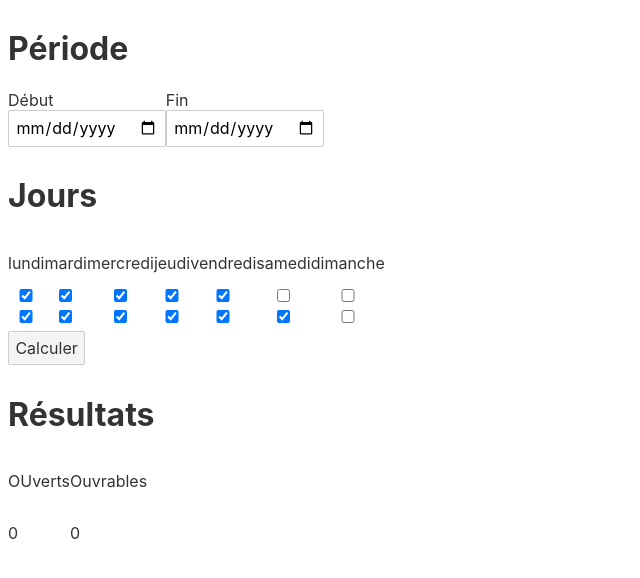
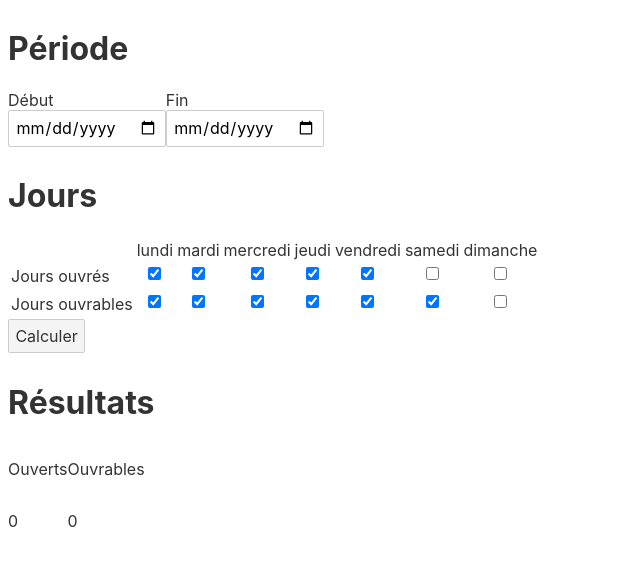
Before and after one commit to b3b00/daysCounter, a Svelte app: page / in a window 1280 px wide. Shown: the top 578 px of the page, without its empty margins (0-640 px from the left). Built offline with nearby package versions, Linux system fonts and the light colour scheme.

Commit message:
cleaning

```diff
--- a/src/App.svelte
+++ b/src/App.svelte
@@ -1,12 +1,12 @@
 <script>
 
-import {calculateDays} from './time.js'
+	import { calculateDays } from './time.js'
 
 	export let startDate;
 
 	export let endDate;
 
-export let days = ["lundi","mardi","mercredi","jeudi","vendredi","samedi","dimanche"]
+	export let days = ["lundi", "mardi", "mercredi", "jeudi", "vendredi", "samedi", "dimanche"]
 
 	export let opening = [true, true, true, true, true, true, false];
 
@@ -17,9 +17,8 @@ export let days = ["lundi","mardi","mercredi","jeudi","vendredi","samedi","diman
 	let openingSum = 0;
 
 	const Calculate = () => {
-		console.log(startDate);
-		console.log(endDate);
-		const d = calculateDays(new Date(startDate),new Date(endDate),days, opened,opening);
+		const d = calculateDays(new Date(startDate), new Date(endDate), days, opened, opening);
+		console.log(d);
 		openedSum = d.opened;
 		openingSum = d.opening;
 	}
@@ -50,27 +49,39 @@ export let days = ["lundi","mardi","mercredi","jeudi","vendredi","samedi","diman
 
 <div>
 	<h1>Jours</h1>
+
 	<div style="display:flex;flex-direction: row;">
-		{#each days as day,index}
-		<div style="display:flex;flex-direction: column;">
-			<p>{days[index]}</p>
 
-			<input type="checkbox" bind:checked={opened[index]}/>
+		<table>
+			<tr>
+				<td></td>
+				{#each days as day,index}
+				<td align="center">{day}</td>
+				{/each}
+			</tr>
+			<tr>
+				<td>Jours ouvrés</td>
+				{#each days as day,index}
+				<td align="center">
+					<input type="checkbox" bind:checked={opened[index]} on:change={Calculate} />
+				</td>
+				{/each}
+			</tr>
+			<tr>
+				<td>Jours ouvrables</td>
+				{#each days as day,index}
+				<td align="center">
+					<input type="checkbox" bind:checked={opening[index]} on:change={Calculate} />
+				</td>
+				{/each}
+			</tr>
 
-			<input type="checkbox" bind:checked={opening[index]}/>
-		</div>
-		{/each}
+		</table>
+
 	</div>
 </div>
 
-<!-- <div>
-	{#each days as day,index}
-	<div style="display:flex;flex-direction: column;">
-		<p>{days[index]} : {opened[index]} / {opening[index]}</p>
-	</div>
-	{/each}
 
-</div> -->
 
 <button on:click={Calculate}>Calculer</button>
 
@@ -81,7 +92,7 @@ export let days = ["lundi","mardi","mercredi","jeudi","vendredi","samedi","diman
 	<h1>Résultats</h1>
 	<div style="display:flex; flex-direction: row;">
 		<div style="display: flex;flex-direction: column;">
-			<p>OUverts</p>
+			<p>Ouverts</p>
 			<p>{openedSum}</p>
 		</div>
 		<div style="display: flex;flex-direction: column;">
--- a/src/time.js
+++ b/src/time.js
@@ -11,9 +11,8 @@ export function calculateDays(startDate, endDate, days, opened, opening) {
         let i = day.getDay();
         i = i - 1;
         if (i < 0) {
-            i = 7;
+            i = 6;
         }
-        console.log(i+ " - "+days[i]+ " : "+opened[i]+" / "+opening[i]);
         oped += opened[i] ? 1 : 0;
         oping += opening[i] ? 1 : 0;
 
```
